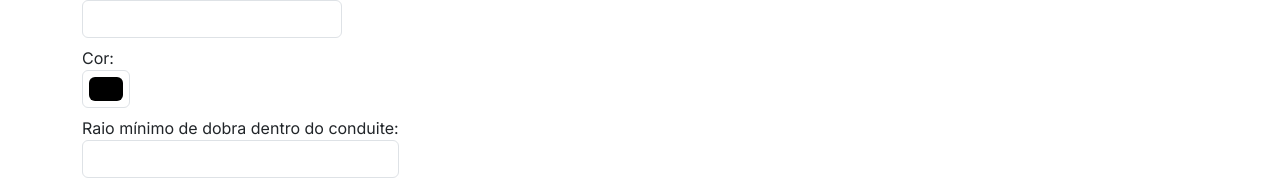
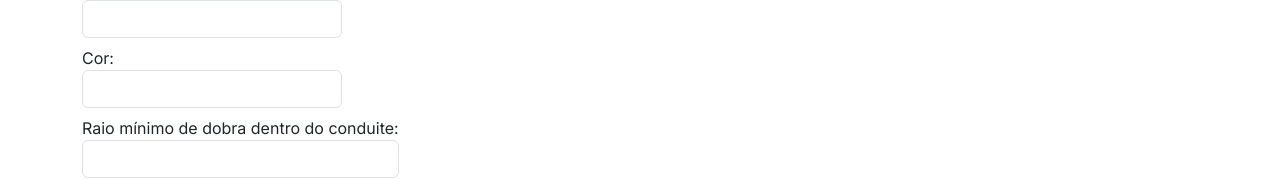
Before and after one commit to AngelsProgram/univesp-pi-cabos, a Next.js app: page /cadastro in a window 1280 px wide. Shown: the part 134-313 px from the top of the page. Built offline with nearby package versions, Linux system fonts and the light colour scheme.

Commit message:
refactor: react-hook-form

```diff
--- a/package.json
+++ b/package.json
@@ -13,7 +13,8 @@
     "next": "14.1.4",
     "react": "^18",
     "react-bootstrap": "^2.10.2",
-    "react-dom": "^18"
+    "react-dom": "^18",
+    "react-hook-form": "^7.51.3"
   },
   "devDependencies": {
     "@types/node": "^20",
--- a/src/app/cadastro/page.tsx
+++ b/src/app/cadastro/page.tsx
@@ -5,52 +5,70 @@ import Form from 'react-bootstrap/Form';
 import InputGroup from 'react-bootstrap/InputGroup';
 import Button from 'react-bootstrap/Button';
 
+import { useForm, SubmitHandler } from "react-hook-form"
+
 import { insertItem } from './action';
 
+type Inputs = {
+    id: number,
+    nome: string,
+    color: string,
+    raio: number,
+    tipo: string,
+    bitola: number,
+    price_buy: number,
+    price_sell_liquid: number,
+    price_sell_brute: number,
+    quantity: number,
+    value: number,
+    acumulado: number,
+};
+
 export default function Page() {
+    const { register } = useForm<Inputs>()
     return (
         <Container>
             <Form action={insertItem}>
                 <Form.Group>
                     <Form.Label>
-                        ID: <Form.Control type="number" name="id" min={0} />
+                        ID: <Form.Control type="number" {...register('id')} min={0} />
                     </Form.Label>
                 </Form.Group>
                 <Form.Group>
                     <Form.Label>
-                        Descrição: <Form.Control type="text" name="nome" />
+                        Descrição: <Form.Control type="text" {...register('nome')} />
                     </Form.Label>
                 </Form.Group>
                 <Form.Group>
                     <Form.Label>
-                        Cor: <Form.Control type="color" name="cor" />
+                        Cor: <Form.Control type="text" {...register('color')} />
                     </Form.Label>
                 </Form.Group>
                 <Form.Group>
                     <Form.Label>
-                        Raio mínimo de dobra dentro do conduite: <Form.Control type="number" step='any' name="raio" />
+                        Raio mínimo de dobra dentro do conduite: <Form.Control type="number" step='any' {...register('raio')} />
                     </Form.Label>
                 </Form.Group>
                 <Form.Group>
                     <Form.Label>
-                        Tipo comercial: <Form.Control type="text" name="tipo" />
+                        Tipo comercial: <Form.Control type="text" {...register('tipo')} />
                     </Form.Label>
                 </Form.Group>
                 <Form.Group>
                     <Form.Label>
-                        Unidade da medida da bitola: <Form.Control type="number" step='any' name="bitola" />
+                        Unidade da medida da bitola: <Form.Control type="number" step='any' {...register('bitola')} />
                     </Form.Label>
                 </Form.Group>
                 <Form.Group>
                     <Form.Label>
-                        Preço de compra sem os impostos: <Form.Control type="number" step='any' name="price_buy" />
+                        Preço de compra sem os impostos: <Form.Control type="number" step='any' {...register('price_buy')} />
                     </Form.Label>
                 </Form.Group>
                 <Form.Group>
                     <Form.Label>
                         Preço de venda sem os impostos
                         <InputGroup>
-                            <InputGroup.Text>R$</InputGroup.Text><Form.Control type="number" step='any' name="price_liquid_sell" disabled />
+                            <InputGroup.Text>R$</InputGroup.Text><Form.Control type="number" step='any' {...register('price_sell_liquid')} disabled />
                         </InputGroup>
                     </Form.Label>
                 </Form.Group>
@@ -58,7 +76,7 @@ export default function Page() {
                     <Form.Label>
                         Preço de venda com os impostos:
                         <InputGroup>
-                            <InputGroup.Text>R$</InputGroup.Text><Form.Control type="number" step='any' name="price_brute_sell" disabled />
+                            <InputGroup.Text>R$</InputGroup.Text><Form.Control type="number" step='any' {...register('price_sell_brute')} disabled />
                         </InputGroup>
                     </Form.Label>
                 </Form.Group>
@@ -74,13 +92,13 @@ export default function Page() {
                     <Form.Label>
                         Valor do item em estoque:
                         <InputGroup>
-                            <InputGroup.Text>R$</InputGroup.Text><Form.Control type="number" step='any' name="" />
+                            <InputGroup.Text>R$</InputGroup.Text><Form.Control type="number" step='any' {...register('value')} />
                         </InputGroup>
                     </Form.Label>
                 </Form.Group>
                 <Form.Group>
                     <Form.Label>
-                        Acumulado do estoque: <Form.Control type="number" step='any' name="acumulado" disabled />
+                        Acumulado do estoque: <Form.Control type="number" step='any' {...register('acumulado')} disabled />
                     </Form.Label>
                 </Form.Group>
                 <Button variant='danger' type='reset'>Limpar</Button>
```
Also changed, not shown: 1 other file (tests, documents, lock files or other folders).
